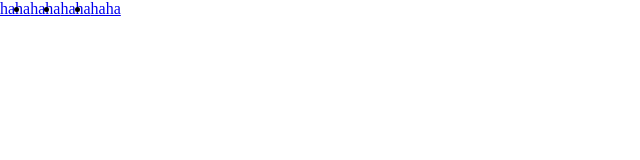
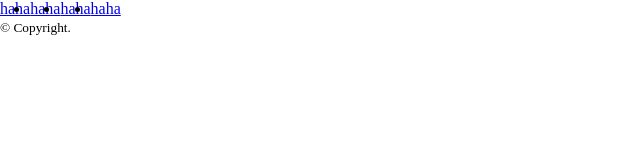
Before and after one commit to ssieber8/test_projekt_322, a plain HTML site: page index.html in a window 1280 px wide. Shown: the full height of the page, 0-640 px from the left. Drawn offline with Linux system fonts and the light colour scheme.

Commit message:
create footer with copyright

```diff
--- a/index.html
+++ b/index.html
@@ -26,7 +26,7 @@
   </main>
 
   <footer>
-
+    <small> &copy; Copyright. </small>
   </footer>
 
 </body>
```
